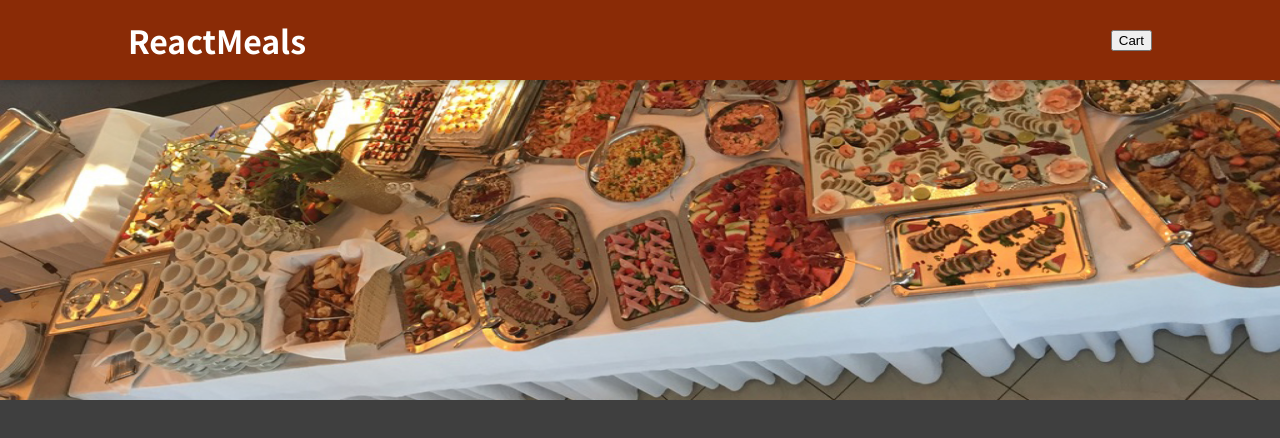
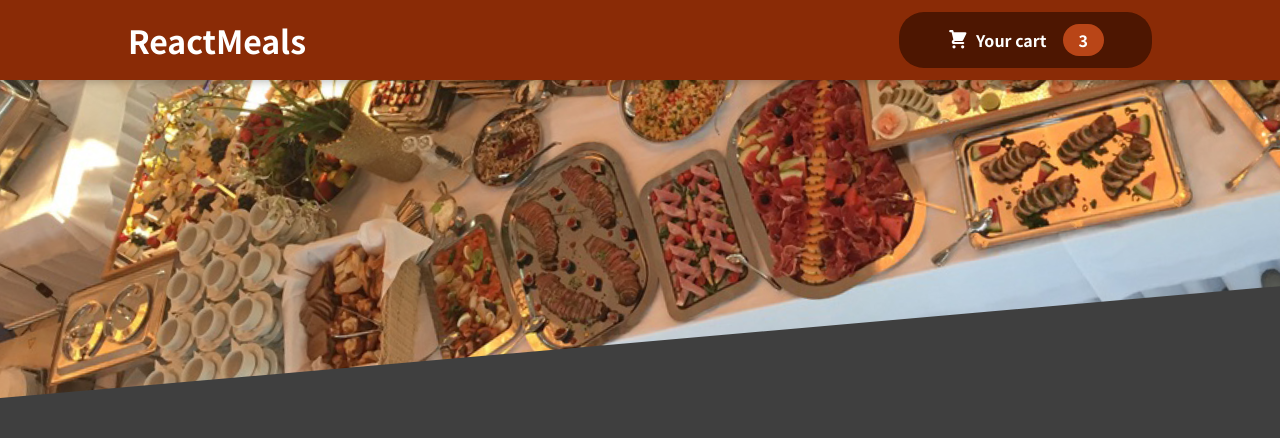
Before and after one commit to Edetuke/food-ordering-app, a React (Create React App) app: page / in a window 1280 px wide. Shown: the top 438 px of the page. Built offline with nearby package versions, Linux system fonts and the light colour scheme.

Commit message:
cart button

```diff
--- /dev/null
+++ b/src/components/Cart/CartIcon.js
@@ -0,0 +1,13 @@
+const CartIcon = () => {
+  return (
+    <svg
+      xmlns="http://www.w3.org/2000/svg"
+      viewBox="0 0 20 20"
+      fill="currentColor"
+    >
+      <path d="M3 1a1 1 0 000 2h1.22l.305 1.222a.997.997 0 00.01.042l1.358 5.43-.893.892C3.74 11.846 4.632 14 6.414 14H15a1 1 0 000-2H6.414l1-1H14a1 1 0 00.894-.553l3-6A1 1 0 0017 3H6.28l-.31-1.243A1 1 0 005 1H3zM16 16.5a1.5 1.5 0 11-3 0 1.5 1.5 0 013 0zM6.5 18a1.5 1.5 0 100-3 1.5 1.5 0 000 3z" />
+    </svg>
+  );
+};
+
+export default CartIcon;
--- a/src/components/Layout/Header.js
+++ b/src/components/Layout/Header.js
@@ -1,20 +1,17 @@
 import foodImg from "../../assets/meals.jpeg";
 import classes from "./Header.module.css";
 import { Fragment } from "react";
+import HeaderCartButton from "./HeaderCartButton";
 
 const Header = (props) => {
   return (
     <Fragment>
       <header className={classes.header}>
         <h1>ReactMeals</h1>
-        <button>Cart</button>
+        <HeaderCartButton />
       </header>
-      <div>
-        <img
-          className={classes["main-image"]}
-          src={foodImg}
-          alt="A table full of food"
-        ></img>
+      <div className={classes["main-image"]}>
+        <img src={foodImg} alt="A table full of food"></img>
       </div>
     </Fragment>
   );
--- /dev/null
+++ b/src/components/Layout/HeaderCartButton.js
@@ -0,0 +1,16 @@
+import CartIcon from "../Cart/CartIcon";
+import classes from "../Layout/HeaderCartButton.module.css";
+
+const HeaderCartButton = (props) => {
+  return (
+    <button className={classes.button}>
+      <span className={classes.icon}>
+        <CartIcon />
+      </span>
+      <span>Your cart</span>
+      <span className={classes.badge}>3</span>
+    </button>
+  );
+};
+
+export default HeaderCartButton;
--- /dev/null
+++ b/src/components/Layout/HeaderCartButton.module.css
@@ -0,0 +1,59 @@
+.button {
+  cursor: pointer;
+  font: inherit;
+  border: none;
+  background-color: #4d1601;
+  color: white;
+  padding: 0.75rem 3rem;
+  display: flex;
+  justify-content: space-around;
+  align-items: center;
+  border-radius: 25px;
+  font-weight: bold;
+}
+
+.button:hover,
+.button:active {
+  background-color: #2c0d00;
+}
+
+.icon {
+  width: 1.35rem;
+  height: 1.35rem;
+  margin-right: 0.5rem;
+}
+
+.badge {
+  background-color: #b94517;
+  padding: 0.25rem 1rem;
+  border-radius: 25px;
+  margin-left: 1rem;
+  font-weight: bold;
+}
+
+.button:hover .badge,
+.button:active .badge {
+  background-color: #92320c;
+}
+
+.bump {
+  animation: bump 300ms ease-out;
+}
+
+@keyframes bump {
+  0% {
+    transform: scale(1);
+  }
+  10% {
+    transform: scale(0.9);
+  }
+  30% {
+    transform: scale(1.1);
+  }
+  50% {
+    transform: scale(1.15);
+  }
+  100% {
+    transform: scale(1);
+  }
+}
```
Also changed, not shown: 1 other file (tests, documents, lock files or other folders).
